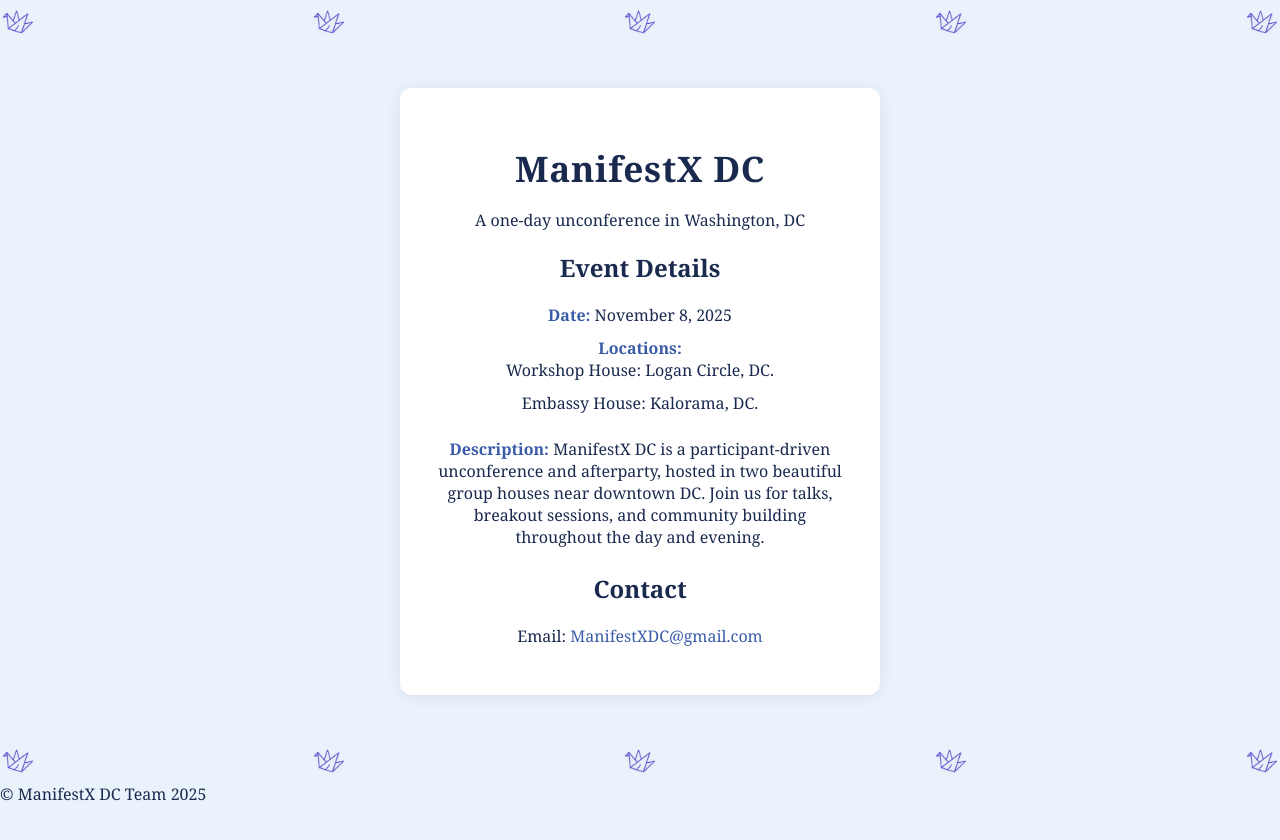
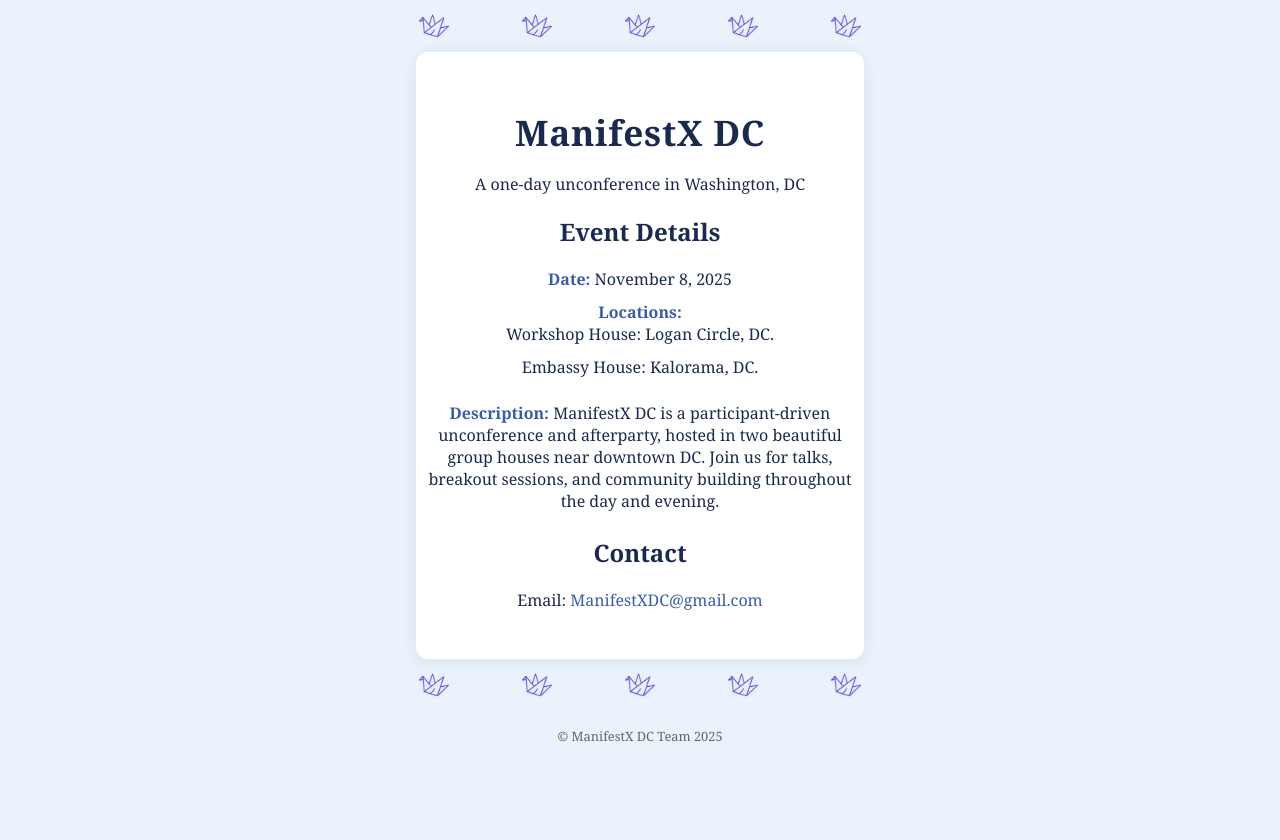
Before and after one commit to manifestxdc/manifestxdc.github.io, a Jekyll site: the page built from index.md, in a window 1280 px wide. Shown: the top 840 px of the page. Built offline with Jekyll 4.4.1, drawn with Linux system fonts in a browser that asks for light colours.

Commit message:
fixed formatting cranes and stuff

```diff
--- a/_layouts/default.html
+++ b/_layouts/default.html
@@ -7,6 +7,7 @@
   <link rel="stylesheet" href="/style.css">
 </head>
 <body>
+  <div class="content-wrapper">
     <div class="crane-row">
       <img src="/images/crane.png" class="crane" alt="Crane" />
       <img src="/images/crane.png" class="crane" alt="Crane" />
@@ -24,6 +25,7 @@
       <img src="/images/crane.png" class="crane" alt="Crane" />
       <img src="/images/crane.png" class="crane" alt="Crane" />
     </div>
+  </div>
   <footer class="footer">
     &copy; ManifestX DC Team 2025
   </footer>
--- a/style.css
+++ b/style.css
@@ -6,13 +6,15 @@ body {
 	color: #1a2a4f;
 }
 
+.content-wrapper {
+	max-width: 480px;
+	margin: 0 auto;
+	padding: 0 1rem;
+	box-sizing: border-box;
+}
+
 .container {
-	max-width: clamp(320px, 90vw, 480px);
-	margin-left: auto;
-	margin-right: auto;
-	margin-top: clamp(16px, 6vw, 48px);
-	margin-bottom: clamp(16px, 6vw, 48px);
-	padding: clamp(12px, 4vw, 32px);
+	padding: 2rem 0;
 	background: #fff;
 	border-radius: 12px;
 	box-shadow: 0 2px 16px rgba(26,42,79,0.08);
@@ -25,7 +27,7 @@ body {
 		justify-content: space-between;
 		align-items: center;
 		gap: 0;
-		margin: 4px 0;
+		margin: 8px 0;
 		width: 100%;
 }
 .crane {
@@ -81,24 +83,9 @@ a:hover {
 	text-decoration: underline;
 }
 
-@media (max-width: 600px) {
-		.container {
-			max-width: 98vw;
-			margin-left: auto;
-			margin-right: auto;
-			margin-top: clamp(8px, 4vw, 16px);
-			margin-bottom: clamp(8px, 4vw, 16px);
-			padding: clamp(8px, 4vw, 16px);
-			border-radius: 8px;
-			box-shadow: 0 1px 8px rgba(26,42,79,0.06);
-		}
-	h1 {
-		font-size: 1.5rem;
-	}
-	.subtitle {
-		font-size: 1rem;
-	}
-	.details h2, .contact h2 {
-		font-size: 1rem;
-	}
+.footer {
+	text-align: center;
+	font-size: 0.8rem;
+	color: #666;
+	padding: 1rem 0;
 }
```
Lines whose indentation alone changed are shown as unchanged.
